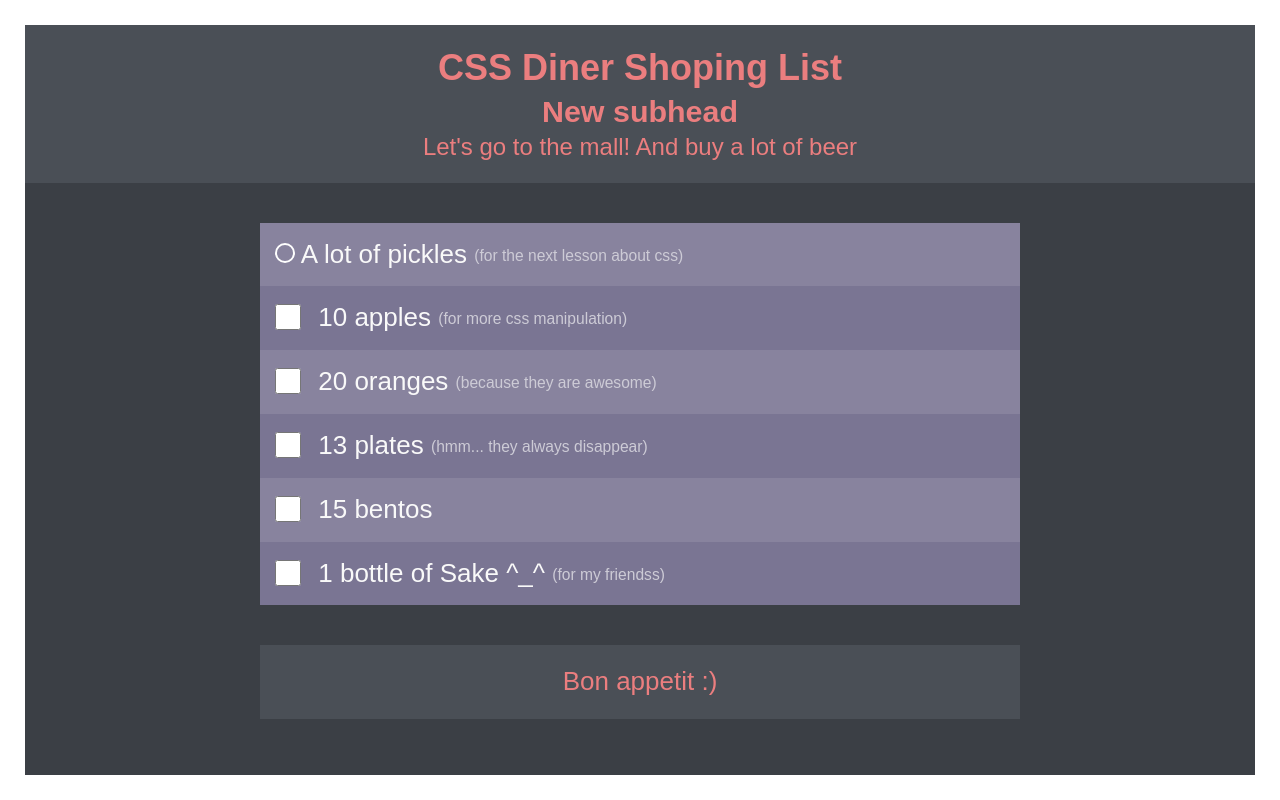
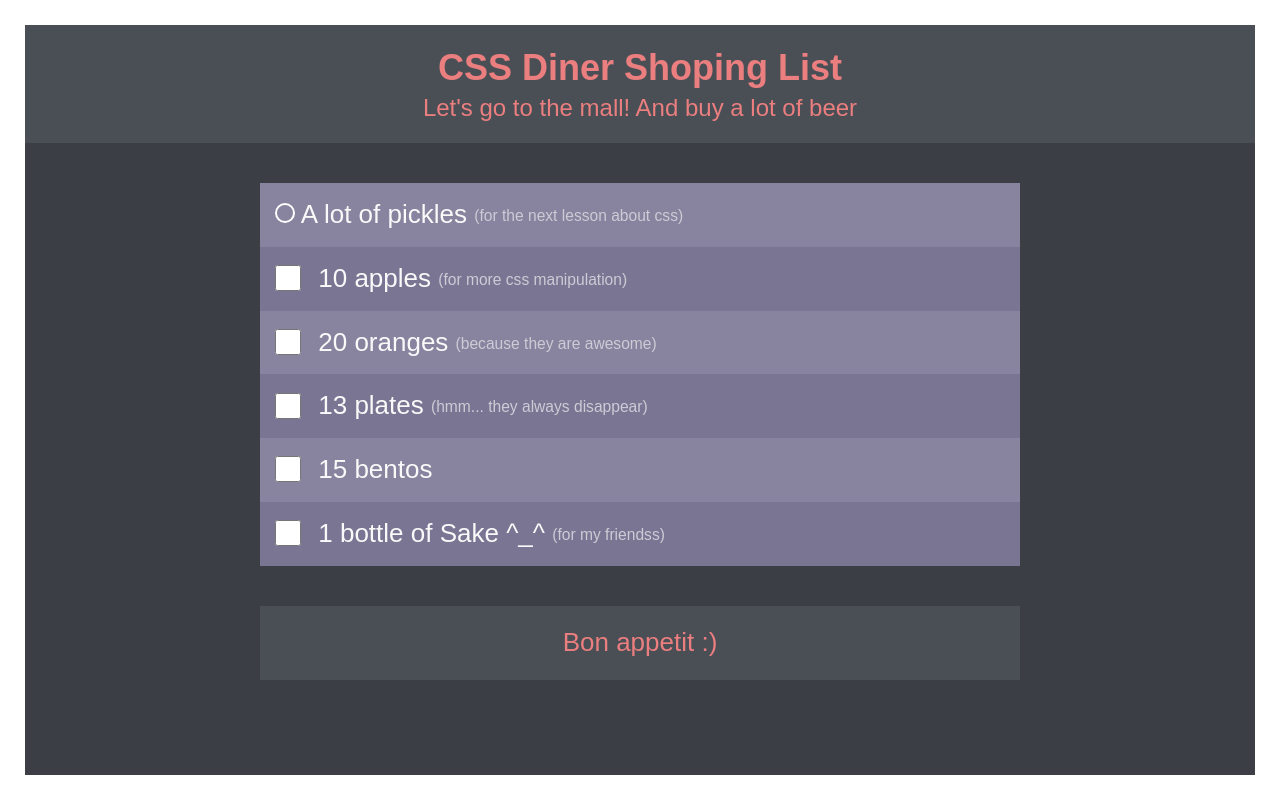
Before and after one commit to paulbardar/css-diner-shoping-list, a plain HTML site: page index.html in a window 1280 px wide. Drawn offline with Linux system fonts and the light colour scheme.

Commit message:
Deleting subheading

```diff
--- a/index.html
+++ b/index.html
@@ -10,7 +10,6 @@
 <body>
 	<header class="ba-header">
 		<h1>CSS Diner Shoping List</h1>
-		<h3>New subhead</h3>
 		<h4>Let's go to the mall! And buy a lot of beer</h4>
 	</header>
 	<div class="ba-container">
```
